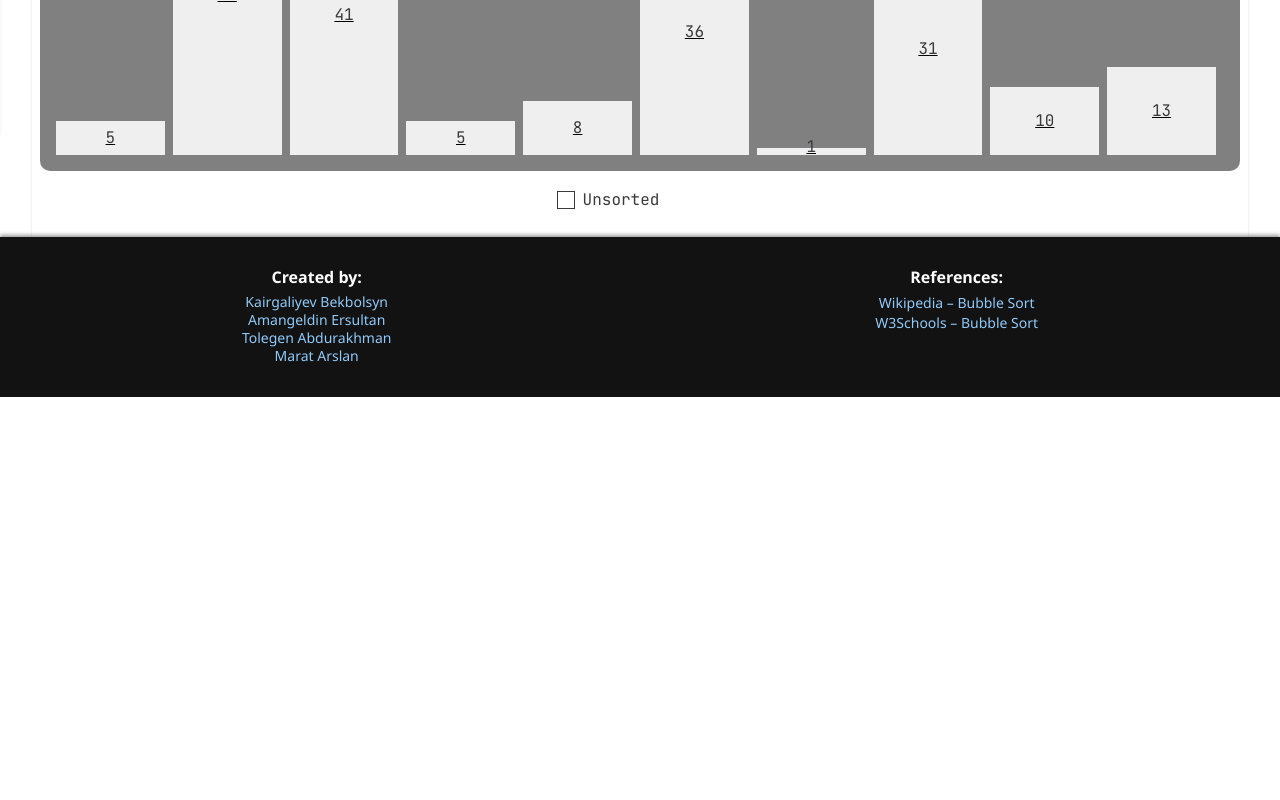
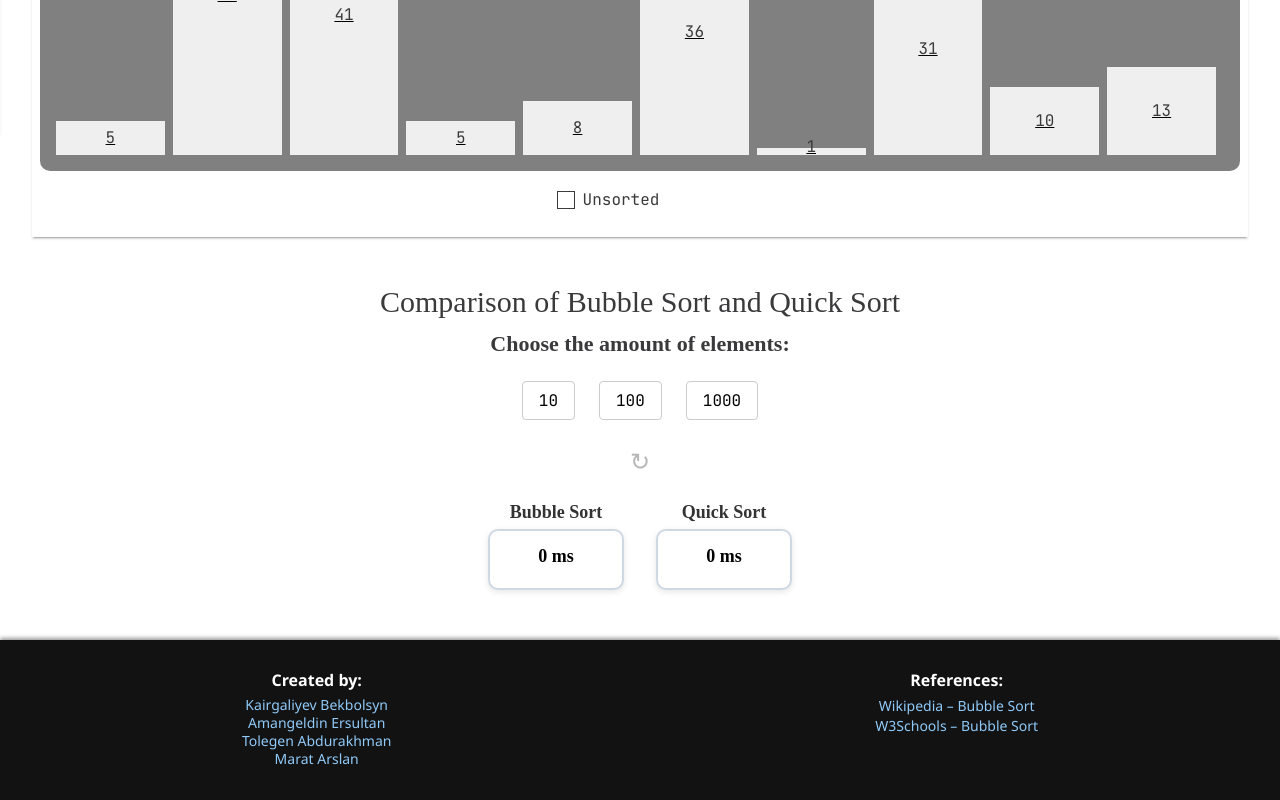
Before and after one commit to kai713/algos-project, a React (Create React App) app: page / in a window 1280 px wide. Shown: the part 667-1467 px from the top of the page. Before the commit the page ends 1064 px from the top, so only its background shows below. Built offline with nearby package versions, Linux system fonts and the light colour scheme; a web font is replaced by a local one.

Commit message:
добавил компаризон

```diff
--- a/src/App.js
+++ b/src/App.js
@@ -19,6 +19,7 @@ import QuickSort, {
   QuickSortKey,
   QuickSortDesc
 } from './algorithms/QuickSort';
+import Comparator from './components/organisms/Comparator/Comparator';
 
 class App extends Component {
   state = {
@@ -146,6 +147,7 @@ class App extends Component {
           </main>
           {this.state.algorithm === 'Bubble Sort' && <CodeTabs />}
           {this.state.algorithm === 'Quick Sort' && <CodeTabs_Q />}
+          <Comparator/>
 
 
           <Footer />
--- /dev/null
+++ b/src/components/organisms/Comparator/Comparator.css
@@ -0,0 +1,107 @@
+.comparison-container {
+  display: flex;
+  flex-direction: column;
+  align-items: center;
+  gap: 16px;
+  padding: 24px;
+  padding-top: 50px;
+  padding-bottom: 50px;
+}
+
+.buttons-group {
+  display: flex;
+  gap: 16px;
+}
+
+.buttons-group button {
+  padding: 8px 16px;
+  margin: 0 4px;
+  font-size: 16px;
+  cursor: pointer;
+}
+
+.spin-button {
+  border: none;
+  background: none;
+  cursor: pointer;
+  padding: 10px;
+}
+
+.reload-icon {
+  font-size: 24px;
+}
+
+.spinner {
+  width: 24px;
+  height: 24px;
+  border: 3px solid #ccc;
+  border-top: 3px solid #000;
+  border-radius: 50%;
+  animation: spin 1s linear infinite;
+}
+
+@keyframes spin {
+  0% {
+    transform: rotate(0deg);
+  }
+  100% {
+    transform: rotate(360deg);
+  }
+}
+
+.results {
+  display: flex;
+  gap: 32px;
+  margin-top: 0px;
+  justify-content: center;
+  align-items: flex-start;
+}
+
+.sort-block {
+  display: flex;
+  flex-direction: column;
+  align-items: center;
+  gap: 8px;
+}
+
+.sort-block h3 {
+  margin: 0;
+  font-size: 18px;
+  color: #333;
+  font-weight: 600;
+}
+
+.result-box {
+  min-width: 100px;
+  min-height: 25px;
+  padding: 16px;
+  border: 2px solid #cfd9e4;
+  border-radius: 10px;
+  background-color: #ffffff;
+  font-size: 18px;
+  font-weight: bold;
+  text-align: center;
+  color: black;
+  box-shadow: 0 2px 6px rgba(0, 0, 0, 0.1);
+  transition: all 0.3s ease-in-out;
+}
+
+.selected {
+  background-color: #007bff;
+  color: red;
+  border: 1px solid #007bff;
+}
+
+.buttons-group button {
+  padding: 8px 16px;
+  margin: 0 4px;
+  font-size: 16px;
+  cursor: pointer;
+  border: 1px solid #ccc;
+  border-radius: 4px;
+  background-color: white;
+  transition: background-color 0.3s, color 0.3s;
+}
+.title{
+  font-size: 30px;
+}
--- /dev/null
+++ b/src/components/organisms/Comparator/Comparator.js
@@ -0,0 +1,93 @@
+import React, { useState, useEffect } from "react";
+import "./Comparator.css";
+
+export default function SortingComparison() {
+  const [loading, setLoading] = useState(false);
+  const [display1, setDisplay1] = useState(0);
+  const [display2, setDisplay2] = useState(0);
+  const [target1, setTarget1] = useState(0);
+  const [target2, setTarget2] = useState(0);
+  const [selectedCount, setSelectedCount] = useState(null);
+
+  const handleCompare = () => {
+    if (!selectedCount) return;
+
+    setLoading(true);
+    setDisplay1(0);
+    setDisplay2(0);
+
+    setTimeout(() => {
+      const times = {
+        10: [2, 3],
+        100: [15, 18],
+        1000: [120, 150]
+      };
+
+      const [time1, time2] = times[selectedCount];
+      setTarget1(time1);
+      setTarget2(time2);
+      setLoading(false);
+    }, 1000);
+  };
+
+  useEffect(() => {
+    if (!loading) {
+      let frame;
+      const duration = 500;
+      const start = performance.now();
+
+      const animate = (timestamp) => {
+        const progress = Math.min((timestamp - start) / duration, 1);
+        setDisplay1(Math.floor(target1 * progress));
+        setDisplay2(Math.floor(target2 * progress));
+        if (progress < 1) {
+          frame = requestAnimationFrame(animate);
+        }
+      };
+
+      requestAnimationFrame(animate);
+      return () => cancelAnimationFrame(frame);
+    }
+  }, [target1, target2, loading]);
+
+  return (
+    <div className="comparison-container">
+      <h1 className="title">Comparison of Bubble Sort and Quick Sort</h1>
+      <h3 className="choose">Choose the amount of elements:</h3>
+      <div className="buttons-group">
+        {[10, 100, 1000].map((count) => (
+          <button
+            key={count}
+            onClick={() => setSelectedCount(count)}
+            className={selectedCount === count ? "selected" : ""}
+          >
+            {count}
+          </button>
+        ))}
+      </div>
+
+      <button
+        onClick={handleCompare}
+        disabled={loading || !selectedCount}
+        className="spin-button"
+      >
+        {loading ? <div className="spinner" /> : <div className="reload-icon">&#8635;</div>}
+      </button>
+
+      <div className="results">
+        <div className="sort-block">
+          <h3>Bubble Sort</h3>
+          <div className="result-box">
+            <div>{display1} ms</div>
+          </div>
+        </div>
+        <div className="sort-block">
+          <h3>Quick Sort</h3>
+          <div className="result-box">
+            <div>{display2} ms</div>
+          </div>
+        </div>
+      </div>
+    </div>
+  );
+}
```
